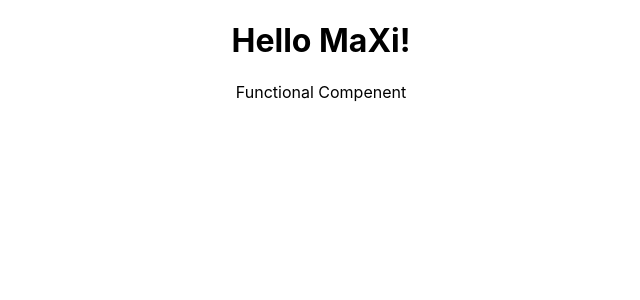
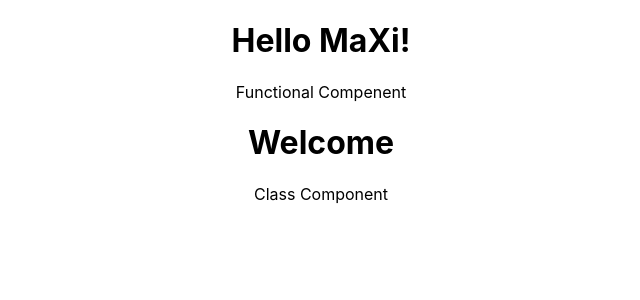
Before and after one commit to ManivannanBel/React-js, a React (Create React App) app in the folder hello-world/: page / in a window 1280 px wide. Shown: the top 300 px of the page, without its empty margins (319-959 px from the left). Built offline with nearby package versions, Linux system fonts and the light colour scheme.

Commit message:
class component

```diff
--- a/hello-world/src/App.js
+++ b/hello-world/src/App.js
@@ -2,11 +2,13 @@ import React from 'react';
 import logo from './logo.svg';
 import './App.css';
 import Greet from './components/Greet'
+import Welcome from './components/Welcome'
 
 function App() {
   return (
     <div className="App">
-      <Greet></Greet>
+      <Greet/>
+      <Welcome/>
     </div>
   );
 }
--- /dev/null
+++ b/hello-world/src/components/Welcome.js
@@ -0,0 +1,11 @@
+//Class Component
+
+import React, { Component } from 'react'
+
+class Welcome extends Component{
+    render(){
+        return <div><h1>Welcome</h1><p>Class Component</p></div>
+    }
+}
+
+export default Welcome
```
